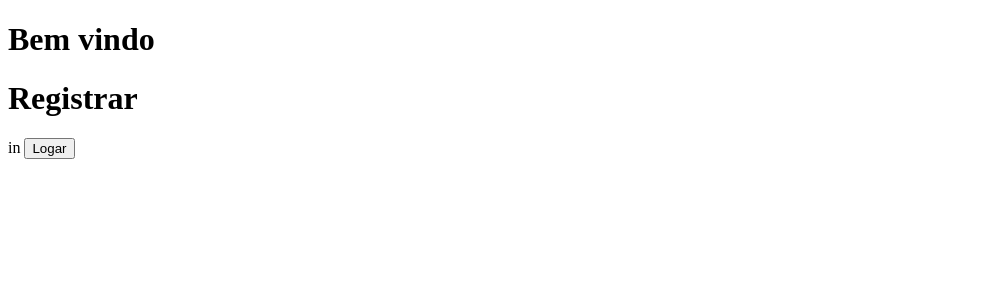
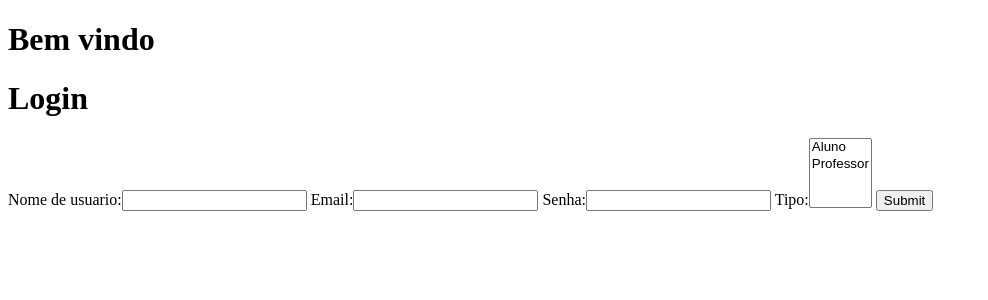
Before and after one commit to SeuJoaquim/Plataforma-Moodle, a Django app: page /register/ in a window 1280 px wide. Shown: the top 300 px of the page, without its empty margins (0-988 px from the left). Run offline with Django 3.2, Linux system fonts and the light colour scheme.

Commit message:
change form and models to be the same name fields

```diff
--- a/Moodle/Home/forms.py
+++ b/Moodle/Home/forms.py
@@ -6,7 +6,7 @@ CHOICES = (
     )
 
 class NameForm(forms.Form):
-    username = forms.CharField(label='Nome de usuario', max_length=100)
+    name = forms.CharField(label='Nome de usuario', max_length=100)
     email = forms.EmailField(label='Email')
     senha = forms.CharField(widget=forms.PasswordInput())
     tipo =forms.MultipleChoiceField(choices=CHOICES)
--- a/Moodle/Home/models.py
+++ b/Moodle/Home/models.py
@@ -5,7 +5,7 @@ from django.forms import ModelForm
 class User(models.Model):
     name = models.CharField(max_length=64)
     email = models.CharField(max_length=64)
-    password = models.CharField(max_length=64)
+    senha = models.CharField(max_length=64)
     tipo = models.CharField(max_length=64)
 
     def __str__(self):
--- a/Moodle/Home/templates/Home/register.html
+++ b/Moodle/Home/templates/Home/register.html
@@ -4,9 +4,9 @@
 
 {% block body %}
     <h1>Registrar</h1>
-    <form method="POST">
-        {%csrf_token%}
-        in
-        <button type="submit"> Logar</button>
+    <form method="post">
+        {% csrf_token %}
+        {{ form}}
+        <input type="submit" value="Submit">
     </form>
 {% endblock %}
--- a/Moodle/Home/templates/Home/user.html
+++ b/Moodle/Home/templates/Home/user.html
@@ -18,7 +18,7 @@
 
 {% block body %}
     <ul>
-        <li>Bem vindo {{form.username}}</li>
+        <li>Bem vindo {{form.name}}</li>
         <li>Email: {{form.email}}</li>
         <li id="tipo">{{form.tipo}}</li>
     </ul>
--- a/Moodle/Home/views.py
+++ b/Moodle/Home/views.py
@@ -24,4 +24,16 @@ def login(request):
     })
 
 def register(request):
-    return render (request, "Home/register.html")
+    if request.method =='POST':
+        form= NameForm(request.POST)
+        if form.is_valid():
+            return render (request, "Home/user.html",{
+                'form':request.POST
+            })
+
+    else:
+        form = NameForm()
+
+    return render (request, "Home/login.html",{
+        'form':form
+    })
```
Also changed, not shown: Moodle/Home/migrations/0005_auto_20200926_1707.py (added), Moodle/db.sqlite3.
